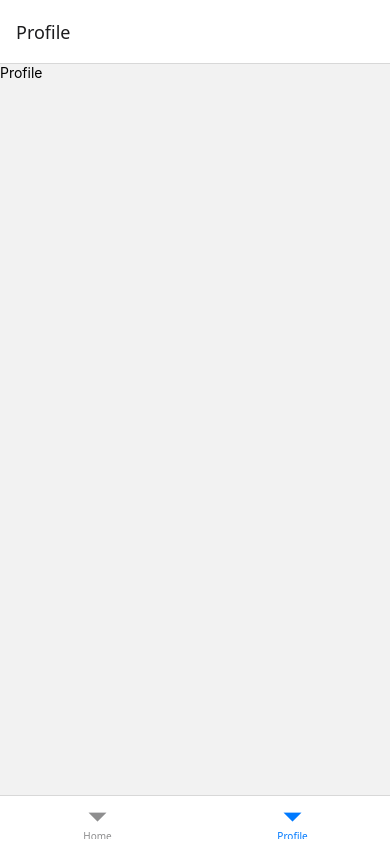
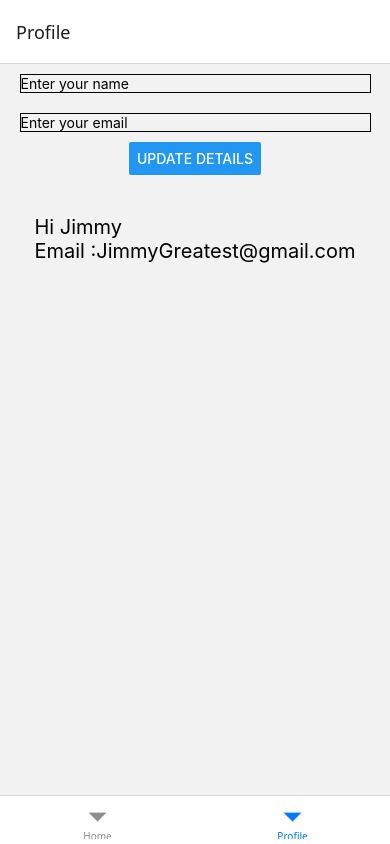
Before and after one commit to donnellnaidoo/tut-context, a React Native app: screen /Profile in a window 390 px wide. Built offline with nearby package versions, Linux system fonts and the light colour scheme.

Commit message:
fully updated.

```diff
--- a/screens/ProfileScreen.jsx
+++ b/screens/ProfileScreen.jsx
@@ -1,12 +1,44 @@
-import React from "react";
-import { View, Text } from "react-native";
+import React, { useState } from "react";
+import { View, Text, TextInput, Button } from "react-native";
 import { useUser } from "../context/UserContext";
 
 export default function Profile() {
-    const { user } = useUser()
-    return (
-        <View>
-            <Text>Profile</Text>
-        </View>
-    )
+  const { user, handleUpdate } = useUser();
+  const [userDetails, setUserDetails] = useState({
+    name: "",
+    email: "",
+  });
+
+  const UpdateProfile = (updatedUser) => {
+
+    handleUpdate(updatedUser)
+  }
+
+  return (
+    <View
+      style={{ width: "100%", justifyContent: "center", alignItems: "center" }}
+    >
+      <TextInput
+        value={userDetails.name}
+        onChangeText={(text) => setUserDetails({ ...userDetails, name: text })}
+        placeholder="Enter your name"
+        style={{ borderWidth: 1, width: "90%",marginVertical: 10 }}
+      />
+      <TextInput
+        value={userDetails.email}
+        onChangeText={(text) => setUserDetails({ ...userDetails, email: text })}
+        placeholder="Enter your email"
+        style={{ borderWidth: 1, width: "90%",marginVertical: 10 }}
+      />
+
+      <Button title="Update Details"  onPress={() => UpdateProfile(userDetails)} />
+
+
+      <View style={{marginTop: 40}}>
+      <Text style={{ fontSize: 20 }}>Hi {user.name}</Text>
+      <Text style={{ fontSize: 20 }}>Email :{user.email}</Text>
+
+      </View>
+    </View>
+  );
 }
```
